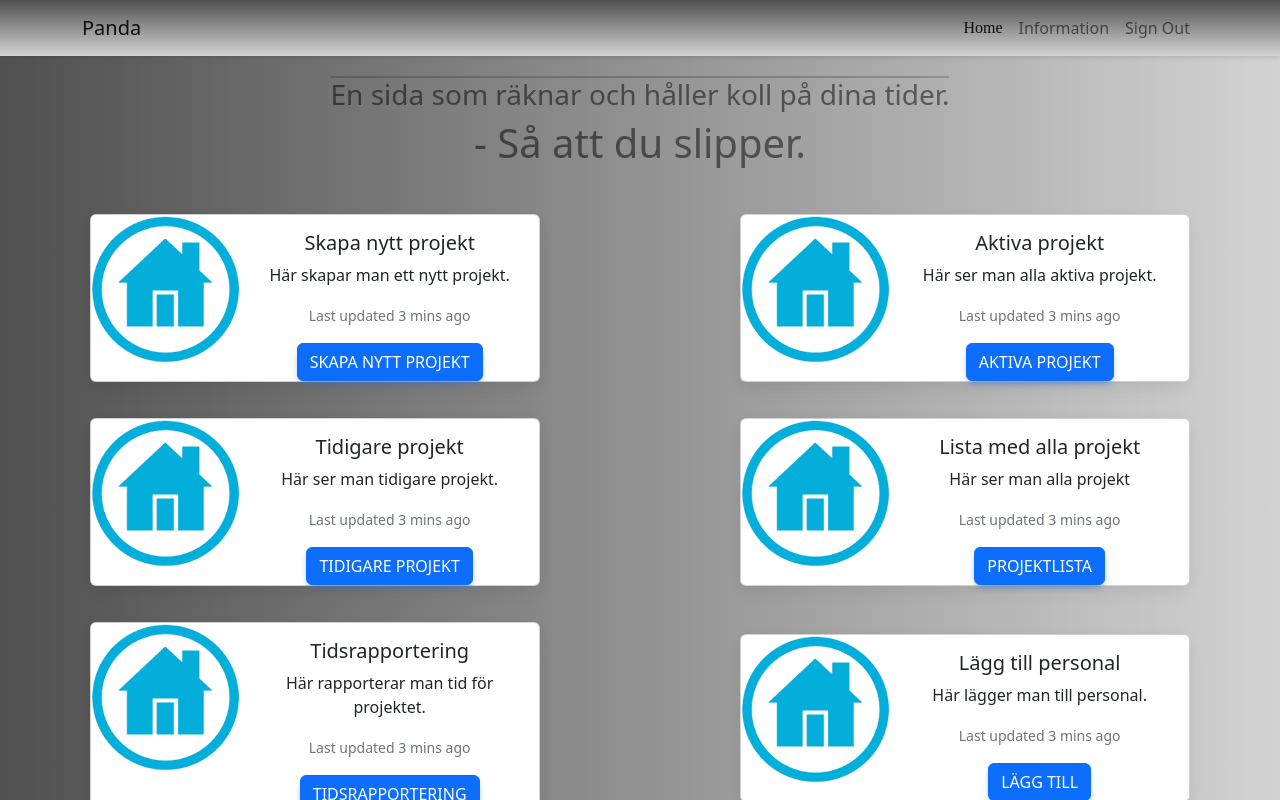
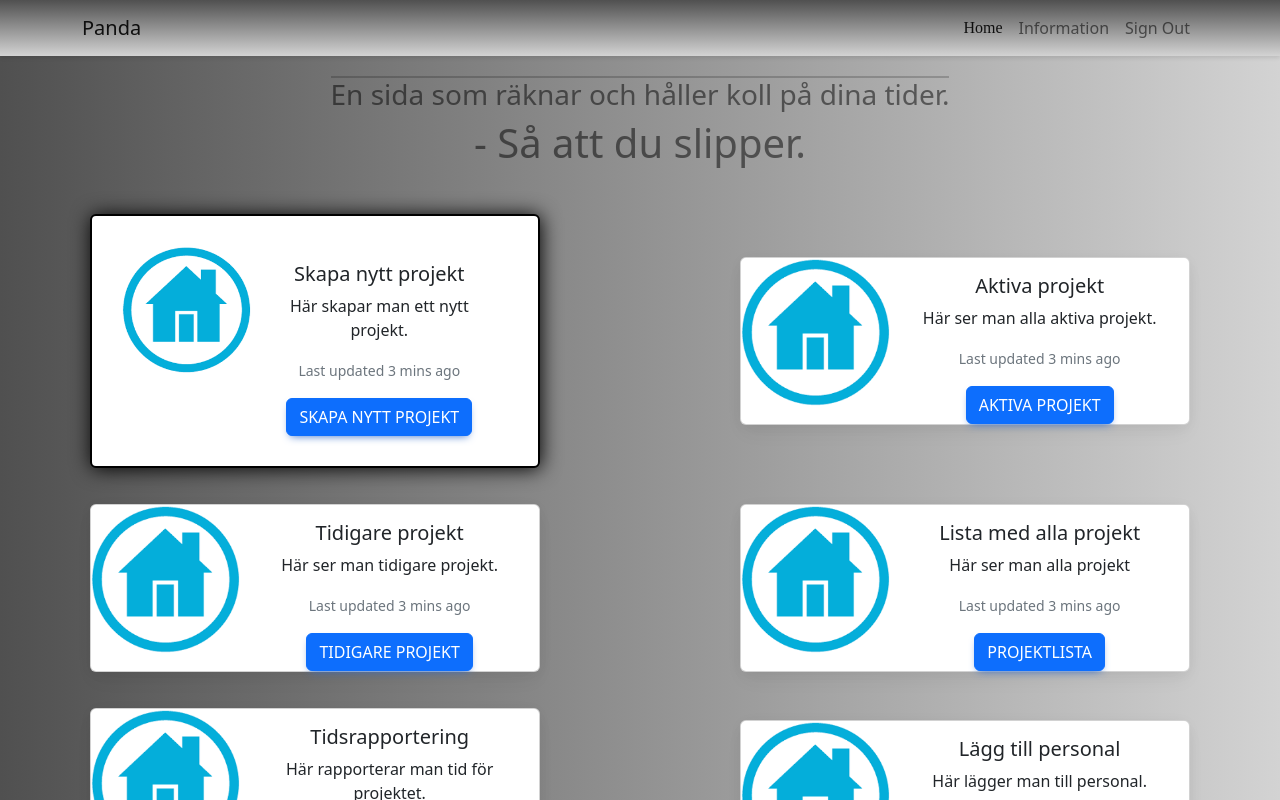
Before and after one commit to peembee/Panda, a React (Create React App) app: page / in a window 1280 px wide. In both pictures the pointer is over the element 315 px from the left and 297 px from the top of the page. Shown: the top 800 px of the page. Built offline with nearby package versions, Linux system fonts and the light colour scheme.

Commit message:
added some interaction in homePage

```diff
--- /dev/null
+++ b/src/Css/home.css
@@ -0,0 +1,9 @@
+.card{
+    transition: 0.5s;
+    }
+.card:hover{
+border: 2px solid black;
+box-shadow: 1px 1px 20px black;
+padding: 30px;
+transition: 0.5s;
+}
--- a/src/components/Home.js
+++ b/src/components/Home.js
@@ -2,7 +2,7 @@ import React from "react";
 import Button from "react-bootstrap/Button";
 import { Link } from "react-router-dom";
 import hus from "../images/hus.png";
-
+import "../Css/home.css";
 export const HomeComponent = () => {
 
   return (
@@ -16,7 +16,7 @@ export const HomeComponent = () => {
         <div className="section">
 
         {/* Card 1 */}
-          <div className="card mb-3" style={{ maxWidth: "450px" }}>
+          <div className="card mb-3 card" style={{ maxWidth: "450px" }}>
             <div className="row g-0">
               <div className="col-md-4">
                 <img src={hus} className="img-fluid rounded-start" alt="..." />
```
